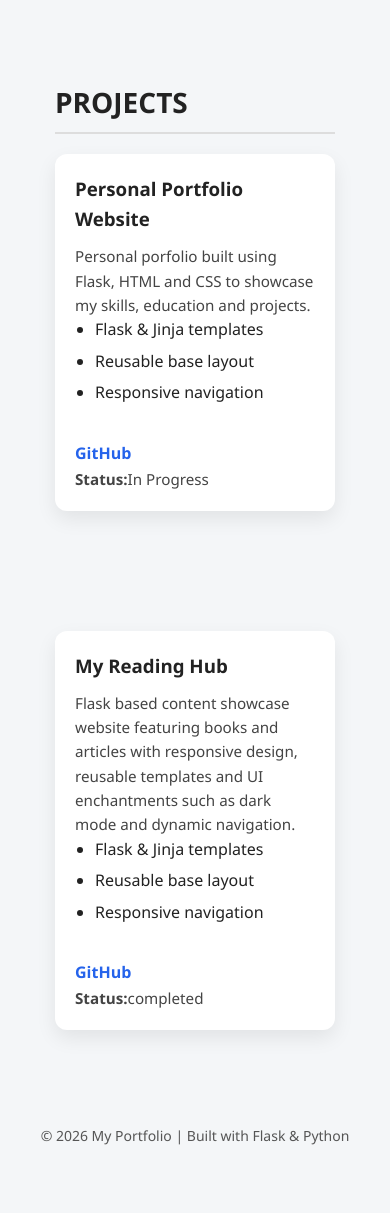
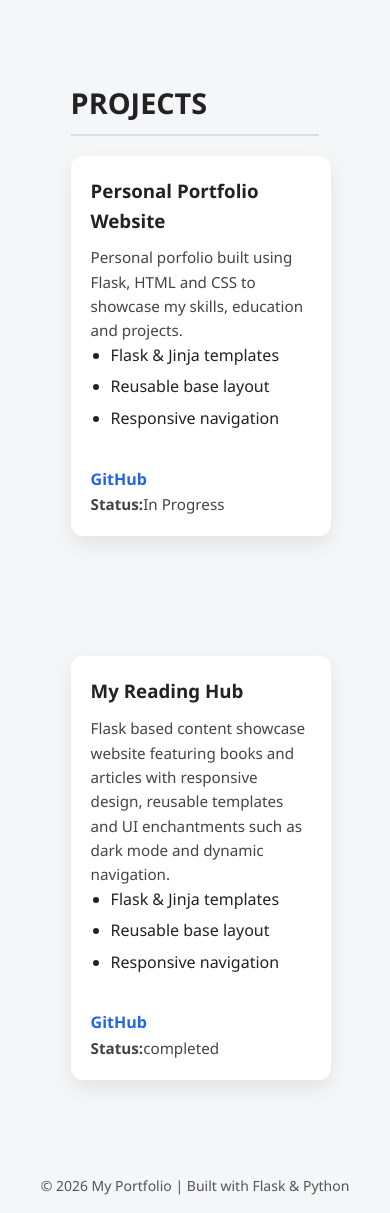
Before and after one commit to akashuchiha442-a11y/portfolio-flask, a Flask app: page /projects in a window 390 px wide; the page is wider, and only the part inside the window is pictured. Shown: the part 97-1310 px from the top of that part. Before the commit the page ends 1242 px from the top of that part, so only its background shows below. Run offline with Flask 3, Linux system fonts and the light colour scheme.

Commit message:
Fix mobile responsiveness

```diff
--- a/static/style.css
+++ b/static/style.css
@@ -324,3 +324,26 @@ li{
 .email-link:hover {
   text-decoration: underline;
 }
+.container {
+  max-width: 1200px;
+  width: 90%;
+  margin: auto;
+}
+@media (max-width: 768px) {
+  .section {
+    flex-direction: column;
+  }
+}
+img {
+  max-width: 100%;
+  height: auto;
+}
+body {
+  font-size: 16px;
+}
+
+@media (max-width: 768px) {
+  h1 {
+    font-size: 1.8rem;
+  }
+}
--- a/templates/base.html
+++ b/templates/base.html
@@ -2,6 +2,7 @@
 <head>
     <title>{{ title }}</title>
     <link rel="stylesheet" href="{{ url_for('static', filename='CSS/style.css') }}">
+    <meta name="viewport" content="width=device-width, initial-scale=1.0">
 </head>
 <body>
     <!-- Navbar -->
```
